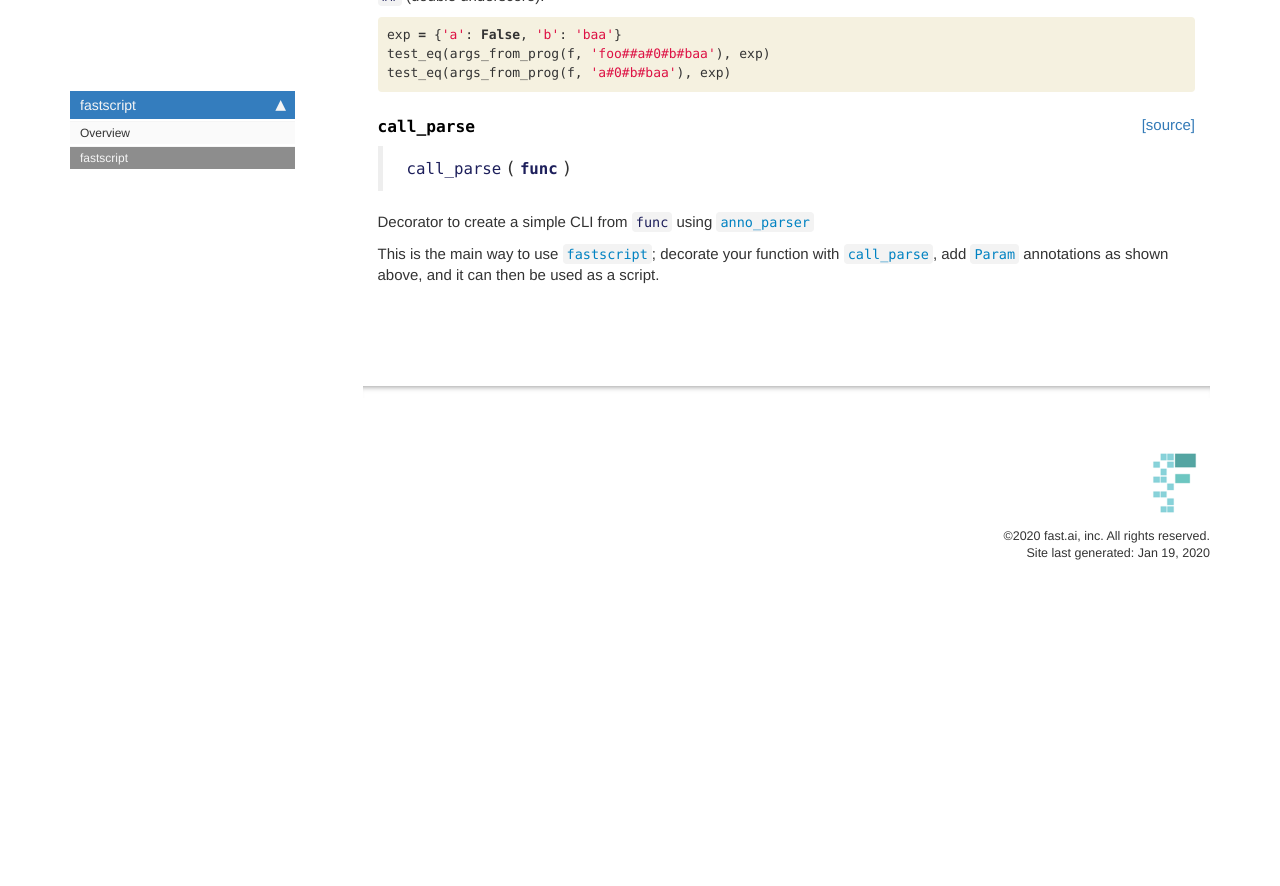
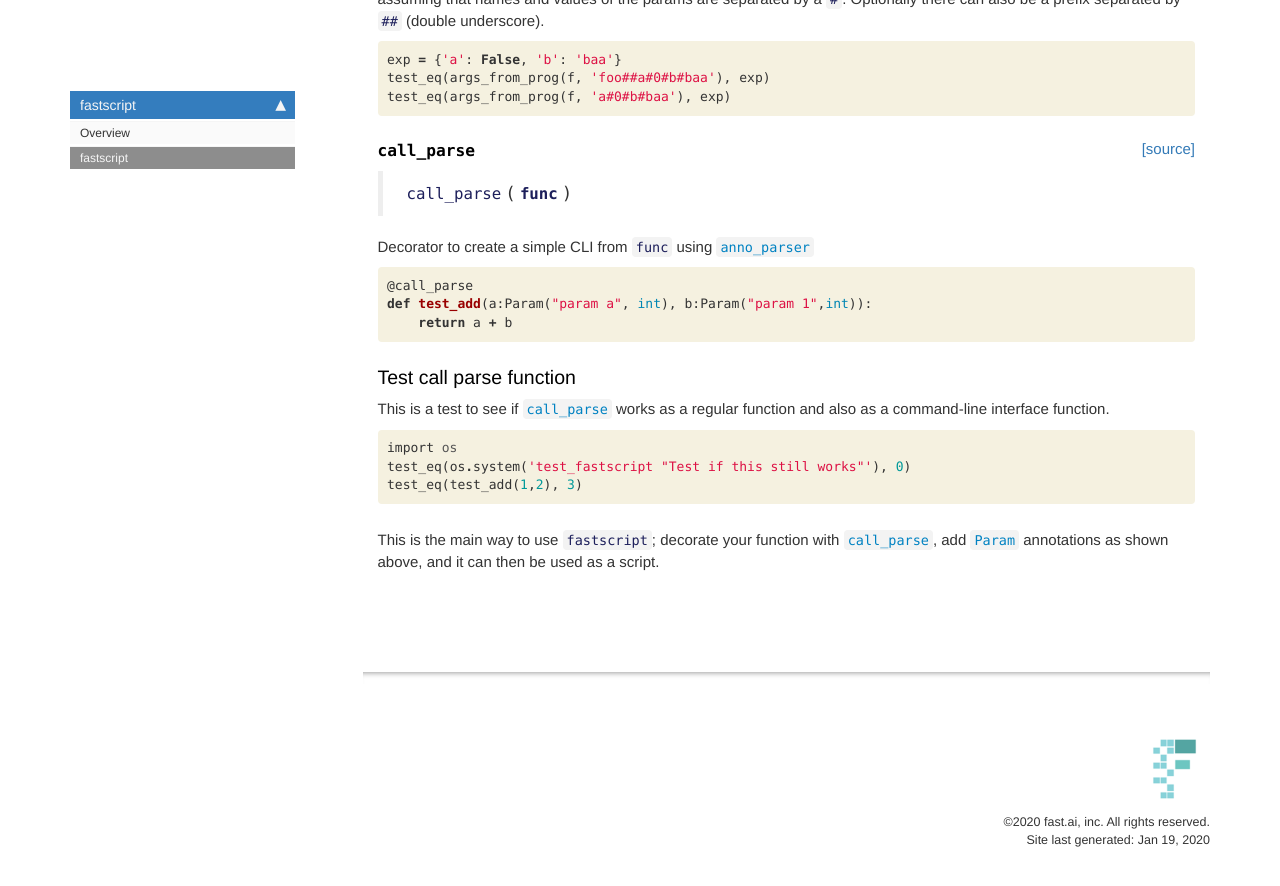
Before and after one commit to fastai/fastscript, a Jekyll site: the page built from docs/core.html, in a window 1280 px wide and 900 px high, scrolled down 1906 px. Shown: the top 886 px of the window. Built offline with Jekyll 4.4.1, drawn with Linux system fonts in a browser that asks for light colours; nearby versions of some CDN libraries; comment, search, counter and statistics services are not loaded; before the commit the page ends 2519 px from its top, so only the background shows below that; some of the changed text lies outside the part shown.

```diff
--- a/docs/core.html
+++ b/docs/core.html
@@ -270,9 +270,46 @@ optional arguments:
 </div>
 
 </div>
+<div class="cell border-box-sizing code_cell rendered">
+<div class="input">
+
+<div class="inner_cell">
+    <div class="input_area">
+<div class=" highlight hl-ipython3"><pre><span></span><span class="nd">@call_parse</span>
+<span class="k">def</span> <span class="nf">test_add</span><span class="p">(</span><span class="n">a</span><span class="p">:</span><span class="n">Param</span><span class="p">(</span><span class="s2">&quot;param a&quot;</span><span class="p">,</span> <span class="nb">int</span><span class="p">),</span> <span class="n">b</span><span class="p">:</span><span class="n">Param</span><span class="p">(</span><span class="s2">&quot;param 1&quot;</span><span class="p">,</span><span class="nb">int</span><span class="p">)):</span>
+    <span class="k">return</span> <span class="n">a</span> <span class="o">+</span> <span class="n">b</span>
+</pre></div>
+
+    </div>
+</div>
+</div>
+
+</div>
 <div class="cell border-box-sizing text_cell rendered"><div class="inner_cell">
 <div class="text_cell_render border-box-sizing rendered_html">
-<p>This is the main way to use <a href="/fastscript"><code>fastscript</code></a>; decorate your function with <a href="/core#call_parse"><code>call_parse</code></a>, add <a href="/core#Param"><code>Param</code></a> annotations as shown above, and it can then be used as a script.</p>
+<h3 id="Test-call-parse-function">Test call parse function<a class="anchor-link" href="#Test-call-parse-function">&#182;</a></h3><p>This is a test to see if <a href="/core#call_parse"><code>call_parse</code></a> works as a regular function and also as a command-line interface function.</p>
+
+</div>
+</div>
+</div>
+<div class="cell border-box-sizing code_cell rendered">
+<div class="input">
+
+<div class="inner_cell">
+    <div class="input_area">
+<div class=" highlight hl-ipython3"><pre><span></span><span class="kn">import</span> <span class="nn">os</span>
+<span class="n">test_eq</span><span class="p">(</span><span class="n">os</span><span class="o">.</span><span class="n">system</span><span class="p">(</span><span class="s1">&#39;test_fastscript &quot;Test if this still works&quot;&#39;</span><span class="p">),</span> <span class="mi">0</span><span class="p">)</span>
+<span class="n">test_eq</span><span class="p">(</span><span class="n">test_add</span><span class="p">(</span><span class="mi">1</span><span class="p">,</span><span class="mi">2</span><span class="p">),</span> <span class="mi">3</span><span class="p">)</span>
+</pre></div>
+
+    </div>
+</div>
+</div>
+
+</div>
+<div class="cell border-box-sizing text_cell rendered"><div class="inner_cell">
+<div class="text_cell_render border-box-sizing rendered_html">
+<p>This is the main way to use <code>fastscript</code>; decorate your function with <a href="/core#call_parse"><code>call_parse</code></a>, add <a href="/core#Param"><code>Param</code></a> annotations as shown above, and it can then be used as a script.</p>
 
 </div>
 </div>
```
Also changed, not shown: docs/index.html (+46 -1 lines), README.md, 2 other files.
